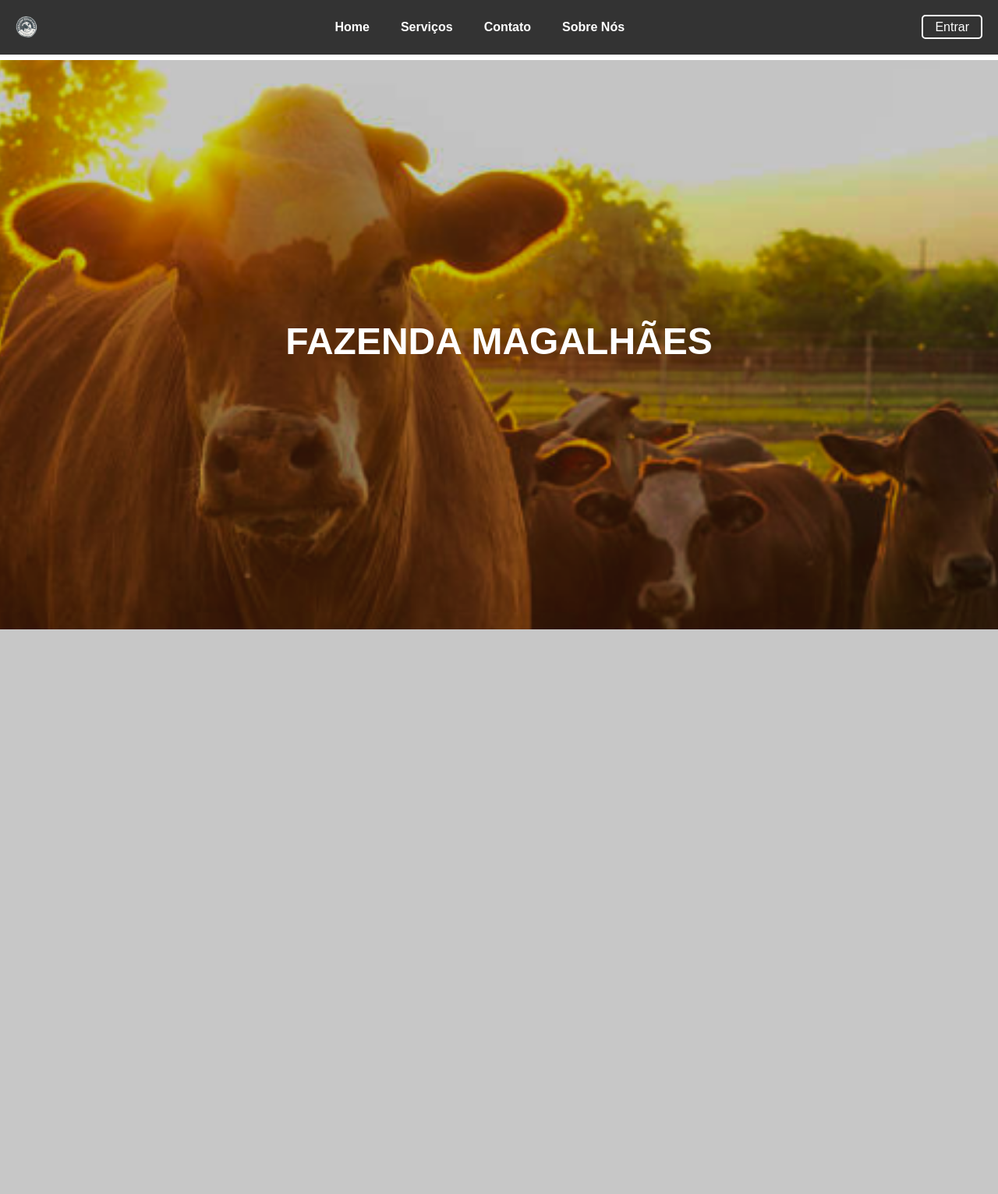
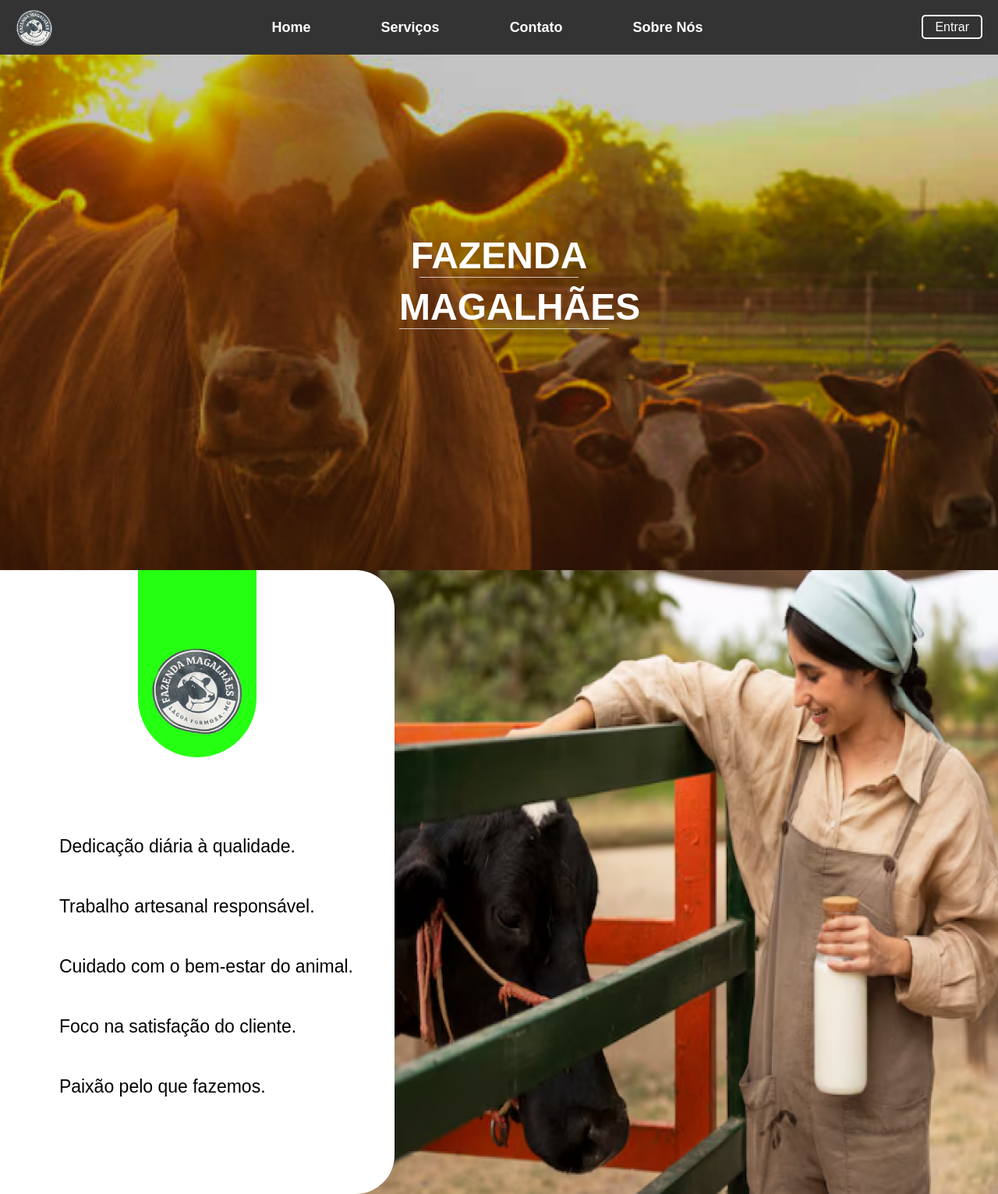
Before and after one commit to The-Vonky/Fazenda-Magalhaes, a PHP site: page /home.html in a window 1280 px wide. Shown: the whole page at 78% size. Before the commit the page ends 807 px from the top, so only its background shows below. Run offline with PHP 8.4, Linux system fonts and the light colour scheme.

Commit message:
atualização da home

```diff
--- a/Fazenda/home.css
+++ b/Fazenda/home.css
@@ -17,11 +17,13 @@
     padding: 10px 20px;
     height: 70px;
     z-index: 100;
-    position: relative;
+    position: fixed;
+    width: 100%;
+    top: 0;
 }
 
 .logo img {
-    height: 50px;
+    height: 85px;
 }
 
 nav ul {
@@ -33,12 +35,21 @@
 
 nav ul li {
     margin: 0 20px;
+    padding-left: 50px;
 }
 
 nav ul li a {
     color: white;
     text-decoration: none;
     font-weight: bold;
+    font-size: 18px;
+    transition: 0.3s;
+}
+nav ul li a:hover {
+    color: rgb(154, 154, 154);
+    text-decoration: none;
+    font-weight: bold;
+    font-size: 18px;
 }
 
 .login a {
@@ -57,7 +68,7 @@
 
 .header-title {
     text-align: center;
-    margin-top: -30px; /* Ajuste fino para alinhar melhor */
+    margin-top: -36px; /* Ajuste fino para alinhar melhor */
     z-index: 50;
     position: relative;
 }
@@ -93,6 +104,8 @@
 .hero-text {
     position: relative;
     z-index: 1;
+    width: 20%;
+    align-content: center;
 }
 
 .hero-text h1 {
@@ -100,6 +113,32 @@
     font-weight: bold;
     margin-bottom: 10px;
     text-transform: uppercase;
+}
+
+.hero-text .t2 h1 {
+    font-size: 3rem;
+    font-weight: bold;
+    margin-bottom: 10px;
+    text-transform: uppercase;
+}
+.hero-text h1::after {
+    content:"";
+    width: 80%;
+    height: 1px;
+    display: block;
+    margin: 0 auto;
+    background-color: #ffffff;
+    opacity: 0.7;
+}
+
+.hero-text .t2 h1::after {
+    content:"";
+    width: 105%;
+    height: 0.7px;
+    display: block;
+    margin: 0 auto;
+    background-color: #ffffff;
+
 }
 
 .hero-text p {
@@ -120,3 +159,54 @@
 .hero-text button:hover {
     background-color: #888870;
 }
+/******************2º Home**********************/
+.background img {
+    height: 100%;
+    width: 110%;
+    float: right;
+
+}
+
+.hm ul {
+    list-style-type: none;
+    text-align: justify;
+    color: #000000;
+    padding-top: 10%;
+    padding-left: 15%;
+}
+
+.hm li {
+    padding-top: 50px;
+    font-size: 23px;
+}
+
+.container{
+    display: flex;
+
+}
+
+.hm {
+    background-color: #ffffff;
+    border-radius: 0 50px 50px 0;
+    max-width: 600px;
+    margin: 0 auto;
+    text-align: center;
+    height: 50rem;
+    width: 50rem;
+    z-index: 1;
+}
+
+.divLogo {
+    background-color: #25FF12;
+    height: 30%;
+    width: 30%;
+    border-radius: 0 0 100px 100px;
+    margin-left: 35%;
+    align-content: flex-end;
+}
+
+.divLogo img {
+    height: 200px;
+    width: 120px;
+    margin-top: 50px;
+}
--- a/Fazenda/home.html
+++ b/Fazenda/home.html
@@ -13,7 +13,7 @@
         </div>
         <nav>
             <ul>
-                <li><a href="home.html">Home</a></li>
+                <li style="padding-left: 0;"><a href="home.html">Home</a></li>
                 <li><a href="dashboard.html">Serviços</a></li>
                 <li><a href="contato.html">Contato</a></li>
                 <li><a href="sobreNos.html">Sobre Nós</a></li>
@@ -31,7 +31,29 @@
     <section class="hero">
         <div class="overlay"></div>
         <div class="hero-text">
-            <h1>FAZENDA MAGALHÃES</h1>
+            <h1>FAZENDA</h1>
+            <div class="t2">
+                <h1>MAGALHÃES</h1>
+            </div>
+        </div>
+    </section>
+    <section class="teste">
+        <div class="container">
+            <div class="hm">
+                <div class="divLogo">
+                    <img src="img/vaca.png" alt="">
+                </div>
+                <ul>
+                    <li>Dedicação diária à qualidade.</li>
+                    <li>Trabalho artesanal responsável.</li>
+                    <li>Cuidado com o bem-estar do animal.</li>
+                    <li>Foco na satisfação do cliente.</li>
+                    <li>Paixão pelo que fazemos.</li>
+                </ul>
+            </div>
+            <div class="background">
+                <img src="img/vaquinha.png" alt="">
+            </div>
         </div>
     </section>
 </body>
```
Also changed, not shown: Fazenda/img/vaquinha.png (added).
